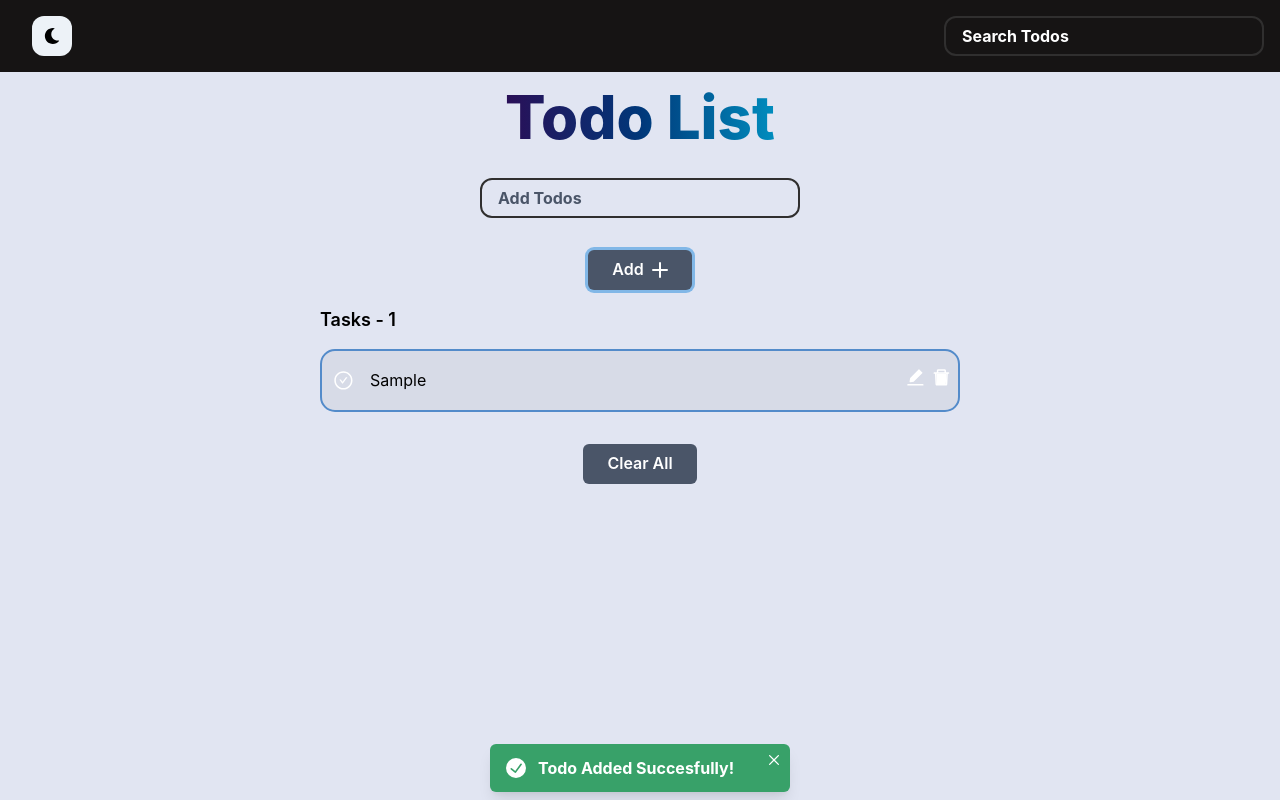
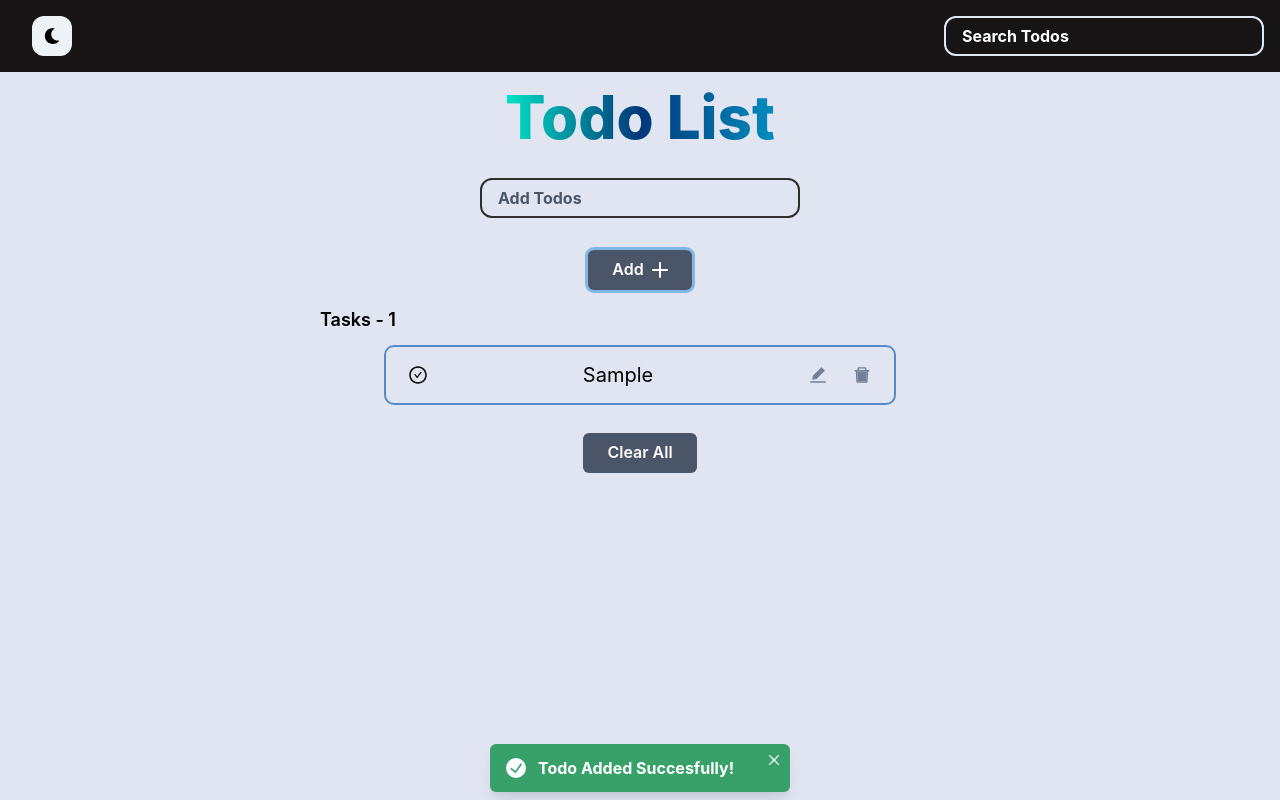
Before and after one commit to numanjvd82/todo-list-v2, a React (Vite) app: page / in a window 1280 px wide. Both pictures are taken after typing "Sample" into the empty fields and a click on the button "Add". Built offline with nearby package versions, Linux system fonts and the light colour scheme.

Commit message:
finished

```diff
--- a/package.json
+++ b/package.json
@@ -12,8 +12,8 @@
     "@emotion/react": "^11.4.0",
     "@emotion/styled": "^11.3.0",
     "framer-motion": "^4.1.17",
-    "react": "^17.0.0",
-    "react-dom": "^17.0.0",
+    "react": "^17.0.2",
+    "react-dom": "^17.0.2",
     "react-icons": "^4.2.0",
     "uuid": "^8.3.2"
   },
--- a/src/App.jsx
+++ b/src/App.js
@@ -1,5 +1,5 @@
 import React from 'react';
-import List from './components/List/List';
+import List from './Components/List/List';
 import './App.css';
 import { useTodoContext } from './Context/Context';
 import Form from './Components/Form/Form';
@@ -15,7 +15,7 @@ const App = () => {
       <Header />
       <Flex justify="center" direction="column" align="center">
         <Text
-          bgGradient="linear(to-r, #2A0F57,#003779,#008DBE)"
+          bgGradient="linear(to-r, #00E4C5,#003779,#008DBE)"
           bgClip="text"
           fontSize="6xl"
           fontWeight="extrabold"
@@ -29,8 +29,8 @@ const App = () => {
               {todos.length > 0 ? `Tasks - ${todos.length}` : 'No Tasks Given'}
             </Text>
           </Flex>
-          <List key={todos.id} />
         </Box>
+        <List key={todos.id} />
         <Alert />
       </Flex>
     </>
--- a/src/Components/Alert/Alert.jsx
+++ b/src/Components/Alert/Alert.jsx
@@ -1,4 +1,4 @@
-import React, { useRef, useState } from 'react';
+import React from 'react';
 
 import {
   Box,
--- a/src/Components/Form/Form.jsx
+++ b/src/Components/Form/Form.jsx
@@ -1,7 +1,7 @@
 import React from 'react';
 import { useTodoContext } from '../../Context/Context';
 import { v4 as uuidv4 } from 'uuid';
-import { Box, Button, Center, Flex, Input, Tooltip } from '@chakra-ui/react';
+import { Button, Center, Input } from '@chakra-ui/react';
 import { AddIcon } from '@chakra-ui/icons';
 
 const Form = () => {
@@ -63,13 +63,6 @@ const Form = () => {
 
   return (
     <form onSubmit={handleSubmit}>
-      <Tooltip
-        p={2}
-        rounded={4}
-        label="Press enter to make a Todo"
-        aria-label="A tooltip"
-        placement="left-start"
-      >
       <Input
         ref={inputRef}
         my={4}
@@ -90,7 +83,7 @@ const Form = () => {
         value={value}
         onChange={handleChange}
       />
-      </Tooltip>
+
       <Center my={4}>
         <Button
           rightIcon={<AddIcon />}
--- a/src/Components/Header/Header.jsx
+++ b/src/Components/Header/Header.jsx
@@ -1,36 +1,44 @@
 import React from 'react';
 import './Header.css';
 import { useTodoContext } from '../../Context/Context';
-import { Box, Flex, IconButton, Tooltip } from '@chakra-ui/react';
-import { Input } from '@chakra-ui/react';
+import {
+  Box,
+  Flex,
+  IconButton,
+  Tooltip,
+  useColorMode,
+  Input,
+} from '@chakra-ui/react';
 import { FaMoon } from 'react-icons/fa';
 import { BsSun } from 'react-icons/bs';
 
 const Header = () => {
-  const { searchVal, handleChange, toggleDarkMode, darkMode } =
-    useTodoContext();
+  const { searchVal, handleChange } = useTodoContext();
+
+  const { colorMode, toggleColorMode } = useColorMode();
+
   return (
     <>
-      <Box bg="headerBg" w="100%" p={4}>
+      <Box bg={colorMode === 'dark' ? '' : '#161414'} w="100%" p={4}>
         <Flex align="center" justify="space-between">
           <Tooltip
             p={2}
             rounded={4}
-            label={darkMode ? 'Light Mode' : 'Dark Mode'}
+            label={colorMode === 'dark' ? 'Light Mode' : 'Dark Mode'}
             aria-label="A tooltip"
           >
             <IconButton
               mx={4}
-              onClick={toggleDarkMode}
+              onClick={toggleColorMode}
               rounded="xl"
               aria-label="Enable Dark Mode"
-              icon={darkMode ? <BsSun /> : <FaMoon />}
+              icon={colorMode === 'dark' ? <BsSun /> : <FaMoon />}
             />
           </Tooltip>
           <Tooltip
             p={2}
             rounded={4}
-            label="Enter to search Todos"
+            label="Type to search Todos"
             aria-label="A tooltip"
           >
             <Input
@@ -39,9 +47,7 @@ const Header = () => {
               w="320px"
               h="10"
               fontSize="md"
-              color="darkFontColor"
               _placeholder={{ color: 'white' }}
-              borderColor="inputBorderColor"
               borderWidth="2px"
               placeholder="Search Todos"
               name="search-todo"
--- a/src/Components/List/List.jsx
+++ b/src/Components/List/List.jsx
@@ -1,4 +1,4 @@
-import { Box, Flex } from '@chakra-ui/react';
+import { Box, Flex, HStack, IconButton, Text } from '@chakra-ui/react';
 import React from 'react';
 import {
   AiOutlineCheckCircle,
@@ -18,28 +18,54 @@ const List = () => {
       {todos.filter(searchTodos).map((todoValues) => {
         const { id, todo, completed } = todoValues;
         return (
-          <article key={id} className="task">
-            <div className="list-text">
-              <button onClick={() => completeTodo(id)} className="btn check">
-                {completed ? <AiFillCheckCircle /> : <AiOutlineCheckCircle />}
-              </button>
-              <h4 className={`text ${completed && `crossed`}`}>{todo}</h4>
-            </div>
-            <div className="buttons">
-              <button
-                onClick={() => {
-                  inputRef.current.focus();
-                  return editTodo(id);
-                }}
-                className="btn edit"
-              >
-                <AiFillEdit />
-              </button>
-              <button onClick={() => handleDelete(id)} className="btn delete">
-                <AiTwotoneDelete />
-              </button>
-            </div>
-          </article>
+          <HStack
+            w="100%"
+            maxW={{ base: '90vw', sm: '80vw', lg: '50cw', xl: '40vw' }}
+            rounded="10px"
+            m={3}
+            px={3}
+            py={2}
+            borderColor="inputBorderHoverColor"
+            borderWidth="2px"
+            key={id}
+            justify="space-between"
+          >
+            <IconButton
+              variant="outline"
+              onClick={() => completeTodo(id)}
+              aria-label="Complete Todo"
+              fontSize="20"
+              icon={
+                completed ? <AiFillCheckCircle /> : <AiOutlineCheckCircle />
+              }
+            />
+            <Text fontSize="20px" as={completed ? 'del' : ''}>
+              {todo}
+            </Text>
+            <Box>
+              <Flex>
+                <IconButton
+                  variant="outline"
+                  onClick={() => {
+                    inputRef.current.focus();
+                    return editTodo(id);
+                  }}
+                  aria-label="Edit Todo"
+                  fontSize="20"
+                  icon={<AiFillEdit color="#718096" />}
+                />
+
+                <IconButton
+                  ml={1}
+                  variant="outline"
+                  onClick={() => handleDelete(id)}
+                  aria-label="Delete Todo"
+                  fontSize="20"
+                  icon={<AiTwotoneDelete color="#718096" />}
+                />
+              </Flex>
+            </Box>
+          </HStack>
         );
       })}
     </>
--- a/src/Context/Context.jsx
+++ b/src/Context/Context.jsx
@@ -18,7 +18,6 @@ const TodoProvider = ({ children }) => {
   const [searchVal, setSearchVal] = useState('');
   const [editing, setEditing] = useState(false);
   const [editID, setEditID] = useState(null);
-  const [darkMode, setDarkMode] = useState(false);
   const [isOpen, setIsOpen] = useState(false);
 
   // ref for closing the alert dialog
@@ -30,10 +29,6 @@ const TodoProvider = ({ children }) => {
   const deleteRef = useRef(null);
 
   const onClose = () => setIsOpen(false);
-
-  const toggleDarkMode = () => {
-    setDarkMode(!darkMode);
-  };
 
   const handleDelete = (id) => {
     const newTodos = todos.filter((todo) => {
@@ -115,8 +110,6 @@ const TodoProvider = ({ children }) => {
         searchVal,
         setSearchVal,
         searchTodos,
-        toggleDarkMode,
-        darkMode,
         handleChange,
         toast,
         isOpen,
```
Also changed, not shown: src/index.js (added, +18 -0 lines). Lines whose indentation alone changed are shown as unchanged.
